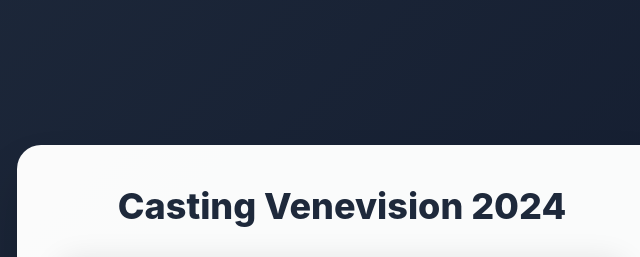
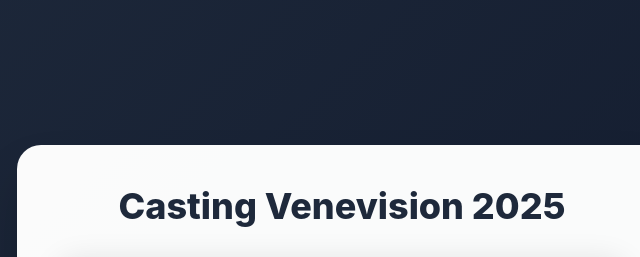
Before and after one commit to hmssrv2024/formularioremeex, a plain HTML site: page index.html in a window 1280 px wide. Shown: the top 257 px of the page, 298-938 px from the left. Drawn offline with Linux system fonts and the light colour scheme.

Commit message:
Update index.html

```diff
--- a/index.html
+++ b/index.html
@@ -279,7 +279,7 @@
 <body>
     <div class="container">
         <div class="heading-container">
-            <h1>Casting Venevision 2024</h1>
+            <h1>Casting Venevision 2025</h1>
         </div>
 
         <div class="main-cta">
```
